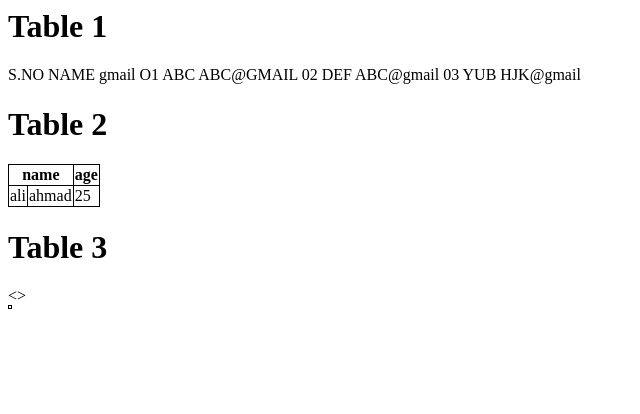
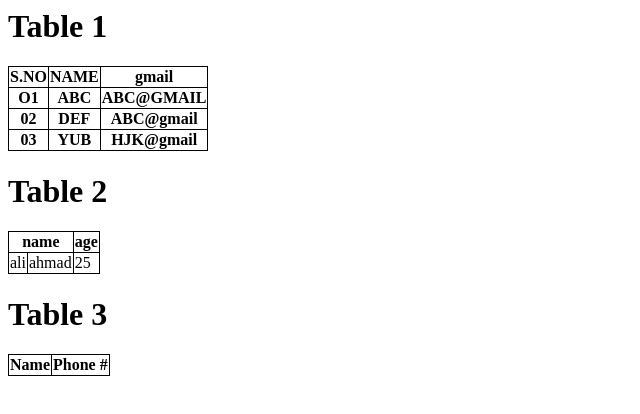
Before and after one commit to parsaafzal/parsaafzal, a plain HTML site: page table.html in a window 1280 px wide. Shown: the whole page, without its empty margins (0-640 px from the left). Drawn offline with Linux system fonts and the light colour scheme.

Commit message:
Update table.html

```diff
--- a/table.html
+++ b/table.html
@@ -10,6 +10,7 @@
     </head>
     <body>
         <h1>Table 1</h1>
+        <table>
             <tr>
                 <th>S.NO</th>
                 <th>NAME</th>
@@ -42,8 +43,10 @@
                     </tr>
                     <table>
                         <h1>Table 3</h1>
-                        <>
-                        <th> </th>
+                        <tr></tr>
+                        <th> Name</th>
+                        <th>Phone #</th>
+                    </tr>
 
 
                     </table>
```
